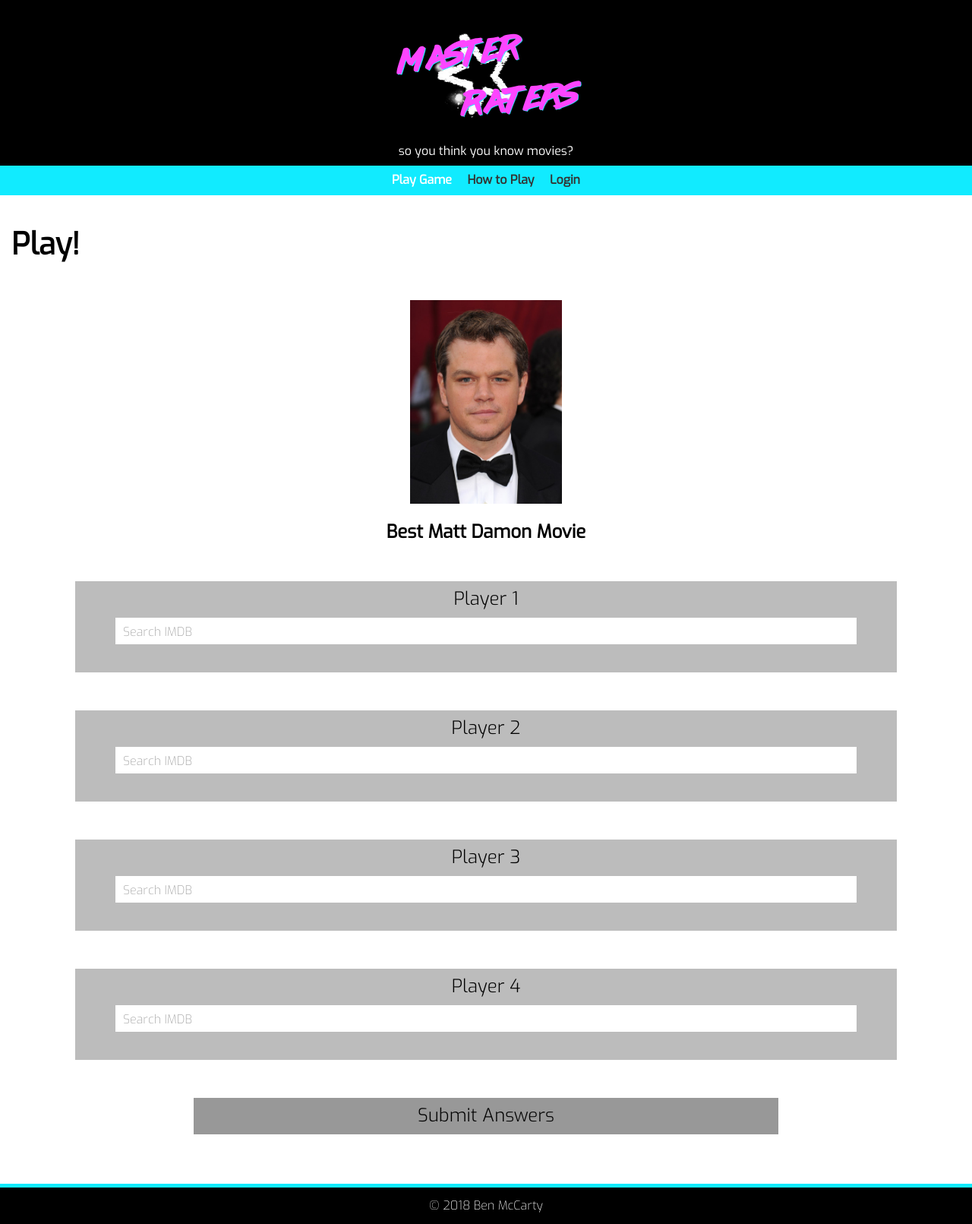
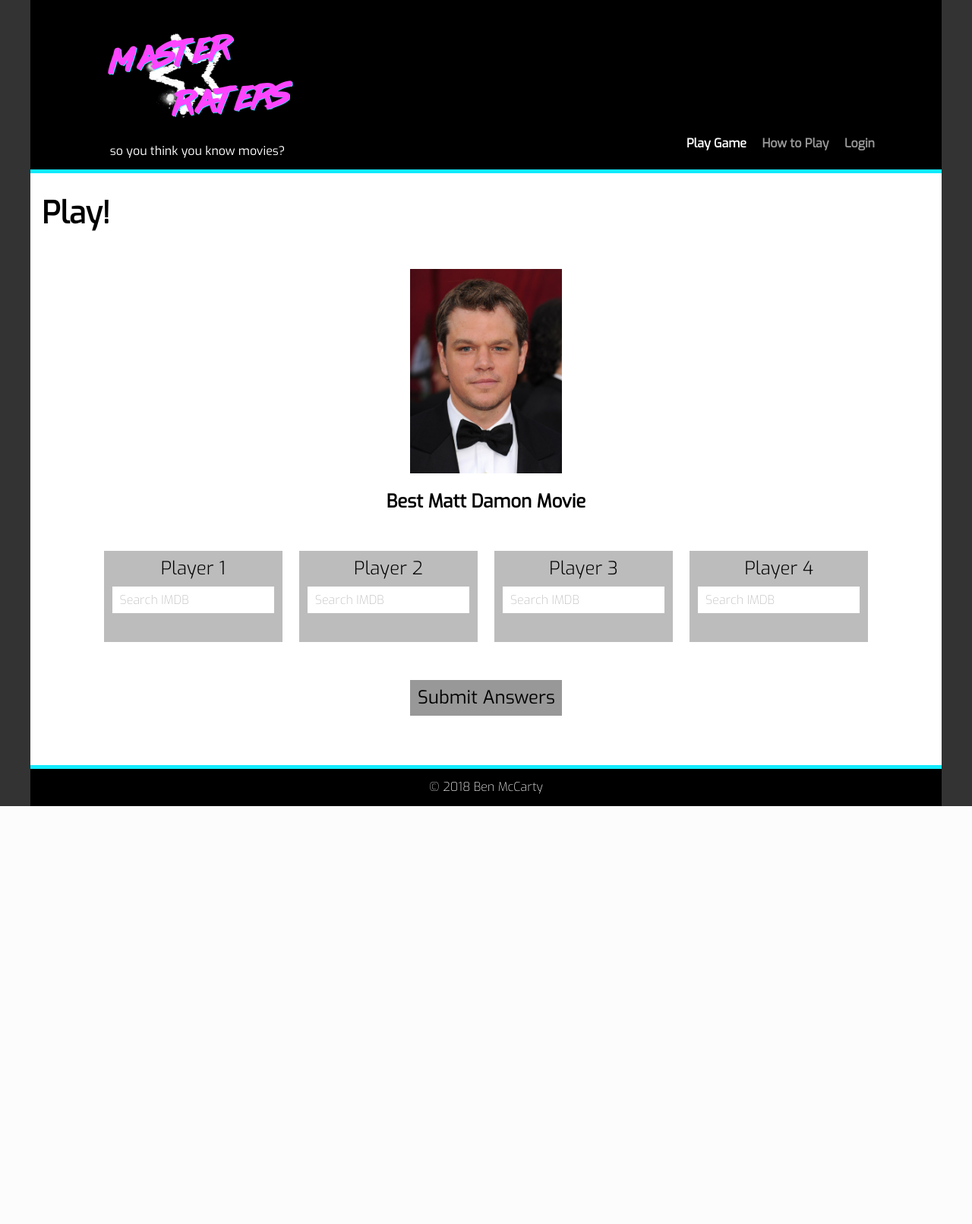
Before and after one commit to benmccarty91/masterraters.com, a PHP site: page /pages/play.php in a window 1280 px wide. Shown: the whole page at 76% size. After the commit the page ends 1061 px from the top, so only its background shows below. Run offline with PHP 8.4, Linux system fonts and the light colour scheme.

Commit message:
added fullscreen and forms

```diff
--- a/index.php
+++ b/index.php
@@ -1,3 +1,4 @@
 <?php
   header("Location: https://www.masterraters.com/pages/play.php");
+  exit;
 ?>
--- a/pages/play.php
+++ b/pages/play.php
@@ -9,45 +9,38 @@ include ("../php/header.php");
     <img src="../img/matt.jpg" />
     <h2>Best Matt Damon Movie</h2>
   </div>
+  <form action="../php/submitHandler.php" method="POST">
     <ul class="playBoxes">
       <li>
         <div class="playBox">
           <h2>Player 1</h2>
-        <div class="IMDB_searchBox">
-            Search IMDB
+            <input type="text" class="IMDB_searchBox" name="1" placeholder="Search IMDB">
           </div>
         </div>
       </li>
       <li>
         <div class="playBox">
           <h2>Player 2</h2>
-        <div class="IMDB_searchBox">
-            Search IMDB
-        </div>
+            <input type="text" class="IMDB_searchBox" name="2" placeholder="Search IMDB">
         </div>
       </li>
       <li>
         <div class="playBox">
           <h2>Player 3</h2>
-        <div class="IMDB_searchBox">
-            Search IMDB
-        </div>
+            <input type="text" class="IMDB_searchBox" name="3" placeholder="Search IMDB">
         </div>
       </li>
       <li>
         <div class="playBox">
           <h2>Player 4</h2>
-        <div class="IMDB_searchBox">
-            Search IMDB
-        </div>
+            <input type="text" class="IMDB_searchBox" name="4" placeholder="Search IMDB">
         </div>
       </li>
       <li>
-      <div class="submitAnswers">
-        <h2>Submit Answers</h2>
-      </div>
+        <input type="submit" class="submitAnswers" value="Submit Answers" />
       </li>
     </ul>
+  </form>
 </main>
 <?php
   include ("../php/footer.php");
--- a/php/header.php
+++ b/php/header.php
@@ -8,14 +8,20 @@
 		<link href="https://fonts.googleapis.com/css?family=Exo:100,200,300,400" rel="stylesheet">
 		<link rel="stylesheet" href="../styles/style.css" />
 		<link rel="stylesheet" href="../styles/playBox.css" />
+		<link rel="stylesheet" href="../styles/responsive.css" />
 		<meta name="viewport" content="width=device-width, initial-scale=1.0">
 	</head>
 	<body>
 		<header>
-			<a href="index.html">
-				<img src="../img/tp_logo.png" id="imgLogo">
-				<h4 class="logo">so you think you know movies?</h4>
-			</a>
+			<div id="logo">
+				<a href="https://www.masterraters.com/pages/play.php">
+					<img src="../img/tp_logo.png" id="imgLogo">
+					<h4 class="logo">so you think you know movies?</h4>
+				</a>
+			</div>
+			<div id="spacer">
+
+			</div>
 			<nav>
 				<ul>
 					<li><a href="play.php" <?php if ($thisPage=="play") echo " class=\"currentPage\""; ?>>Play Game</a></li>
--- /dev/null
+++ b/php/submitHandler.php
@@ -0,0 +1,3 @@
+<?php
+  echo "<pre>" . print_r($_POST,1) . "</pre>";
+ ?>
--- a/styles/playBox.css
+++ b/styles/playBox.css
@@ -10,9 +10,10 @@
 }
 
 .playBoxes {
-  margin: 0;
+  margin: 0 auto;
   padding: 0;
   list-style: none;
+  max-width: 300px;
 }
 
 .playBoxes li {
@@ -26,7 +27,7 @@
   padding: 10px;
   min-height: 100px;
   max-width: 85%;
-  margin: auto;
+  margin: 0 auto;
 }
 
 .playBox h2 {
@@ -41,13 +42,13 @@
   margin: 0 auto;
   padding: 10px;
   text-align: left;
-  color: #9e9e9e;
+  color: black;
   width: 90%;
+  border: none;
 }
 
 .submitAnswers {
   background-color: #989898;
-  width: 60%;
   text-align: center;
   padding: 10px;
   margin: 0 auto;
@@ -58,3 +59,18 @@
   margin: 0;
   padding: 0;
 }
+
+::placeholder {
+  color: #bcbcbc;
+  font-family: "Exo";
+  font-weight: 200;
+}
+
+input[type="submit"] {
+  color: black;
+  font-family: "Exo";
+  font-weight: 400;
+  font-size: 1.5em;
+  margin: 0 auto;
+  border: none;
+}
--- /dev/null
+++ b/styles/responsive.css
@@ -0,0 +1,64 @@
+/**
+When the page gets larger, this is what happens
+**/
+
+@media screen and (min-width: 800px) {
+
+  header {
+    float: left;
+    width: 100%;
+    border-bottom: 5px solid #11ebff;
+    clear: both;
+    margin-bottom: 30px;
+  }
+
+  #logo {
+    float: left;
+    margin: 0 0 15px 5%;
+  }
+
+  #spacer {
+    float: right;
+    height: 150px;
+    width: 100px;
+  }
+
+  nav {
+    height: 100%;
+    float: right;
+    clear: right;
+    margin-right: 5%;
+    background-color: inherit;
+  }
+
+  header a, header a:visited {
+    color: #999999;
+  }
+
+  nav a:hover, nav a.currentPage {
+    color: white;
+  }
+
+  .playBoxes {
+    max-width: 90%;
+    margin: 0 auto;
+    text-align: center;
+  }
+
+  .playBoxes li {
+    text-align: center;
+    display: inline-block;
+    width: 24%;
+  }
+
+  .playBox {
+    text-align: center;
+  }
+
+  .submitAnswers {
+    width: 200px;
+  }
+
+
+
+}
--- a/styles/style.css
+++ b/styles/style.css
@@ -1,11 +1,16 @@
 /**
 GENERAL STYLES
 **/
+html {
+  background-color: #333333;
+}
 
 body {
   font-family: "Exo";
+  margin: 0 auto;
   font-weight: 200;
   min-width: 320px;
+  max-width: 1200px;
 }
 
 a {
```
Lines whose indentation alone changed are shown as unchanged.
